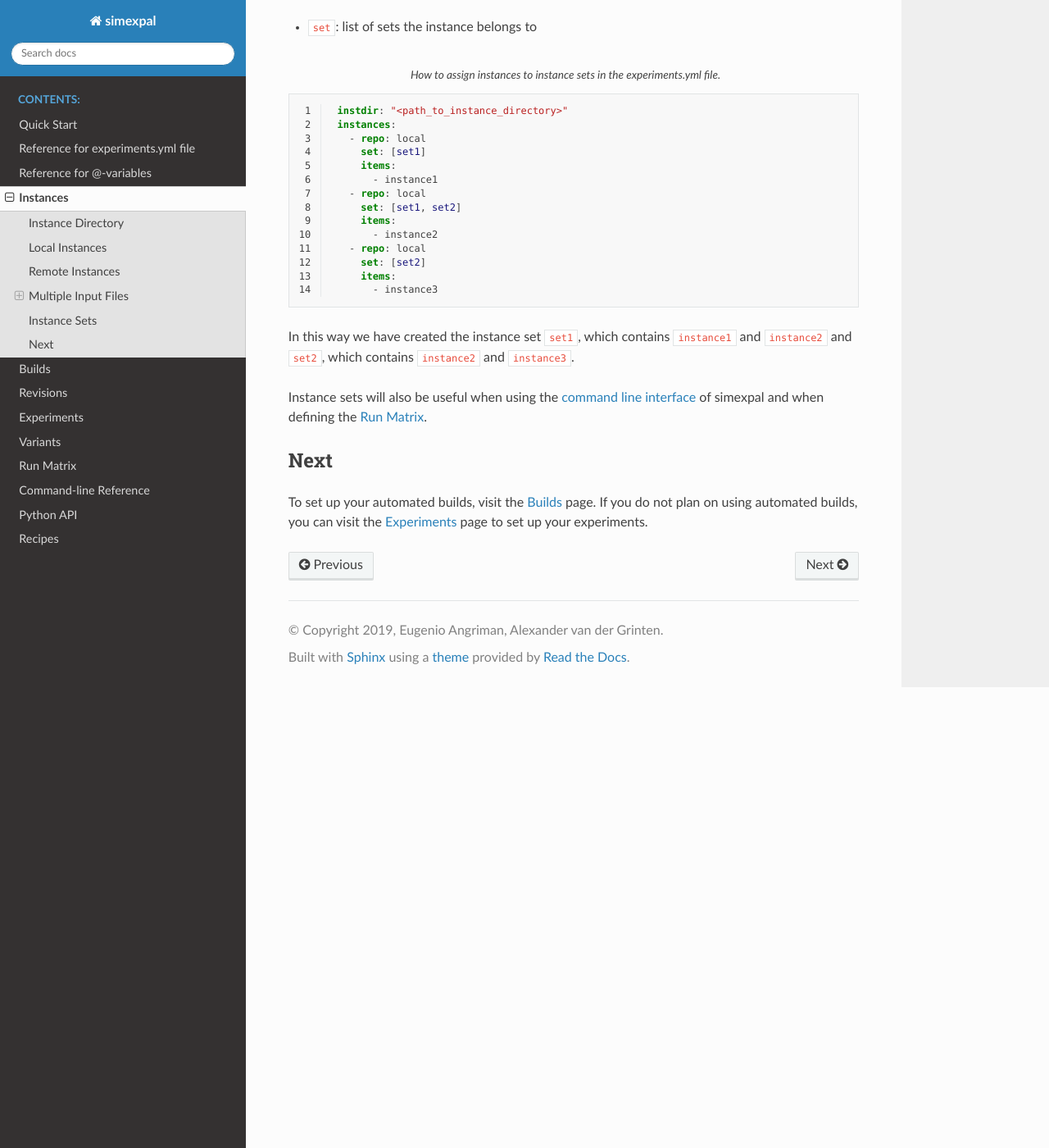
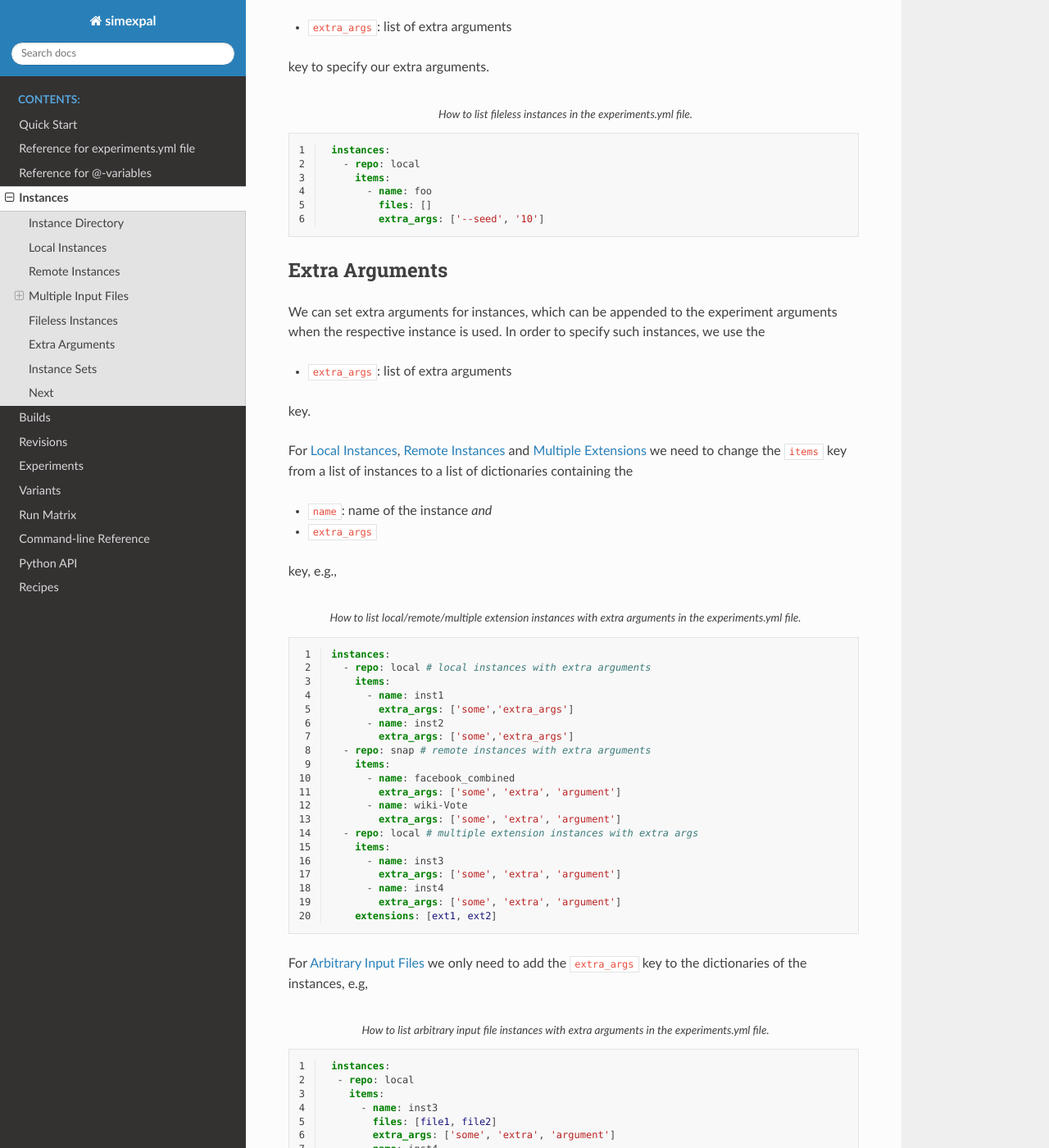
Before and after one commit to hu-macsy/simexpal, a Sphinx documentation site: the page built from docs/instances.rst, in a window 1280 px wide and 1400 px high, scrolled down 3155 px. Shown: the whole window at 82% size. Built offline with Sphinx 7.4.7 and the Read the Docs theme 2.0.0, drawn with Linux system fonts in a browser that asks for light colours; some of the changed text lies outside the part shown.

Commit message:
docs/instances,experiments,at_varaibles: Add documentation on fileless instances and instances with extra arguments

```diff
--- a/docs/at_variables_reference.rst
+++ b/docs/at_variables_reference.rst
@@ -17,7 +17,7 @@ specify ``experiments.py @INSTANCE@`` as experiment arguments.
 Below, we list all @-variables and where they can be used.
 
 - ``@COMPILE_DIR_FOR:<build_name>@``: :ref:`compilation directory <BuildDirectories>` of ``<build_name>`` in the same revision
-- ``@EXTRA_ARGS@``: extra arguments of all variants of an experiment
+- ``@EXTRA_ARGS@``: extra arguments of all variants and the instance of an experiment
 - ``@INSTANCE@``: path of a :ref:`local <LocalInstances>`/:ref:`remote <RemoteInstances>` instance, i.e. ``/instance_directory/<instance_name>``
 - ``@INSTANCE:<ext>@``: path of a :ref:`MultipleExtensions` instance with extension ``<ext>``, i.e. ``/instance_directory/<instance_name>.<ext>``
 - ``@INSTANCE:<idx>@``: path of an :ref:`ArbitraryInputFiles` instance with index ``<idx>`` in the ``files`` key, i.e. ``/instance_directory/files[<idx>]``
--- a/docs/instances.rst
+++ b/docs/instances.rst
@@ -157,6 +157,91 @@ The ``experiments.yml`` file above will create the instance ``foo`` which contai
 ``file1`` and ``file2`` and the instance ``bar`` which contains the files
 ``file3`` and ``file4``.
 
+Fileless Instances
+------------------
+
+There are cases where instances are not defined by a file but rather by some input parameters, e.g.
+algorithms that generate their data themselves and only need input parameters like ``--seed 10``.
+Specifying fileless instances works similar to specifying :ref:`ArbitraryInputFiles`. The difference is,
+that we set ``files: []`` to indicate that we are dealing with a fileless instance and use the
+
+- ``extra_args``:  list of extra arguments
+
+key to specify our extra arguments.
+
+.. code-block:: YAML
+   :linenos:
+   :caption: How to list fileless instances in the experiments.yml file.
+
+    instances:
+      - repo: local
+        items:
+          - name: foo
+            files: []
+            extra_args: ['--seed', '10']
+
+.. _InstanceExtraArguments:
+
+Extra Arguments
+---------------
+
+We can set extra arguments for instances, which can be appended to the experiment arguments when the
+respective instance is used. In order to specify such instances, we use the
+
+- ``extra_args``: list of extra arguments
+
+key.
+
+For :ref:`LocalInstances`, :ref:`RemoteInstances` and :ref:`MultipleExtensions` we need to change
+the ``items`` key from a list of instances to a list of dictionaries containing the
+
+- ``name``: name of the instance `and`
+- ``extra_args``
+
+key, e.g.,
+
+.. code-block:: YAML
+   :linenos:
+   :caption: How to list local/remote/multiple extension instances with extra arguments in the experiments.yml file.
+
+   instances:
+     - repo: local # local instances with extra arguments
+       items:
+         - name: inst1
+           extra_args: ['some','extra_args']
+         - name: inst2
+           extra_args: ['some','extra_args']
+     - repo: snap # remote instances with extra arguments
+       items:
+         - name: facebook_combined
+           extra_args: ['some', 'extra', 'argument']
+         - name: wiki-Vote
+           extra_args: ['some', 'extra', 'argument']
+     - repo: local # multiple extension instances with extra args
+       items:
+         - name: inst3
+           extra_args: ['some', 'extra', 'argument']
+         - name: inst4
+           extra_args: ['some', 'extra', 'argument']
+       extensions: [ext1, ext2]
+
+For :ref:`ArbitraryInputFiles` we only need to add the ``extra_args`` key
+to the dictionaries of the instances, e.g,
+
+.. code-block:: YAML
+   :linenos:
+   :caption: How to list arbitrary input file instances with extra arguments in the experiments.yml file.
+
+    instances:
+     - repo: local
+       items:
+         - name: inst3
+           files: [file1, file2]
+           extra_args: ['some', 'extra', 'argument']
+         - name: inst4
+           files: [file1, file2]
+           extra_args: ['some', 'extra', 'argument']
+
 .. _InstanceSets:
 
 Instance Sets
```
Also changed, not shown: docs/experiments.rst (+14 -2 lines).
